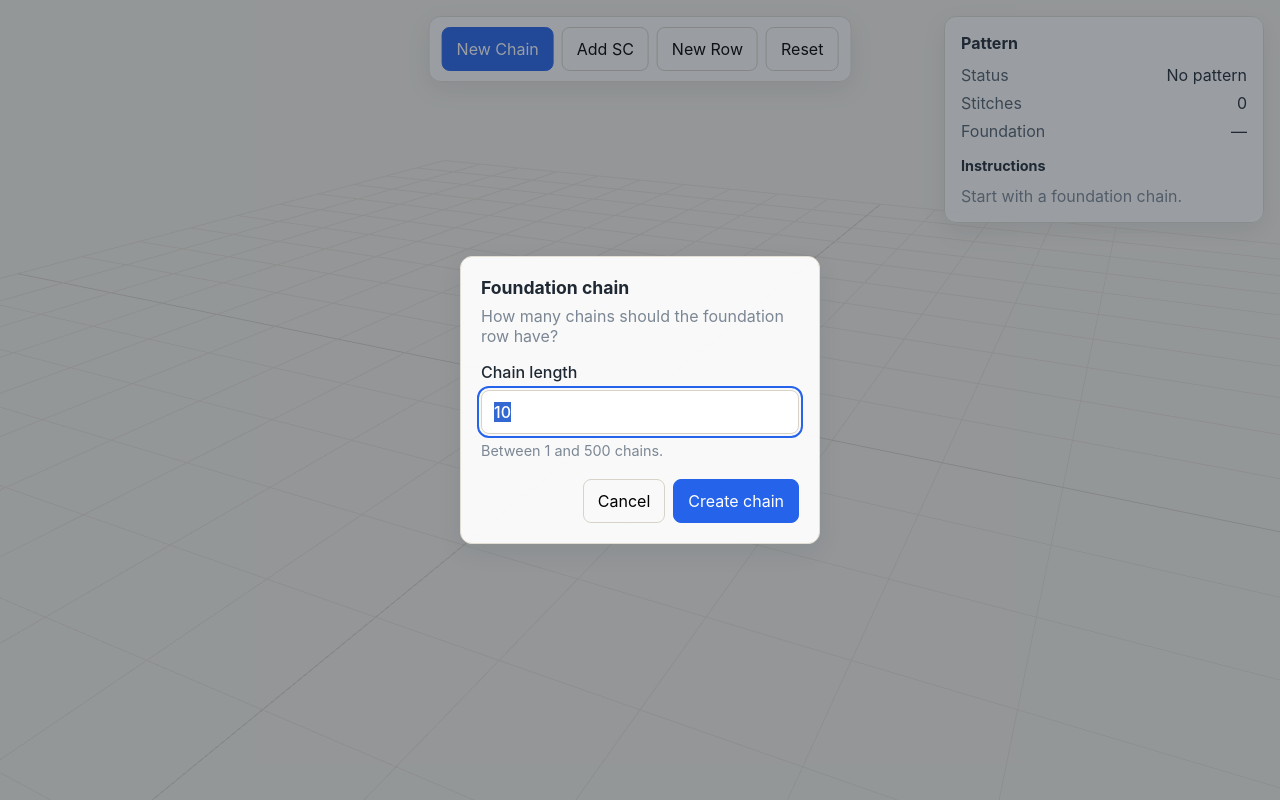
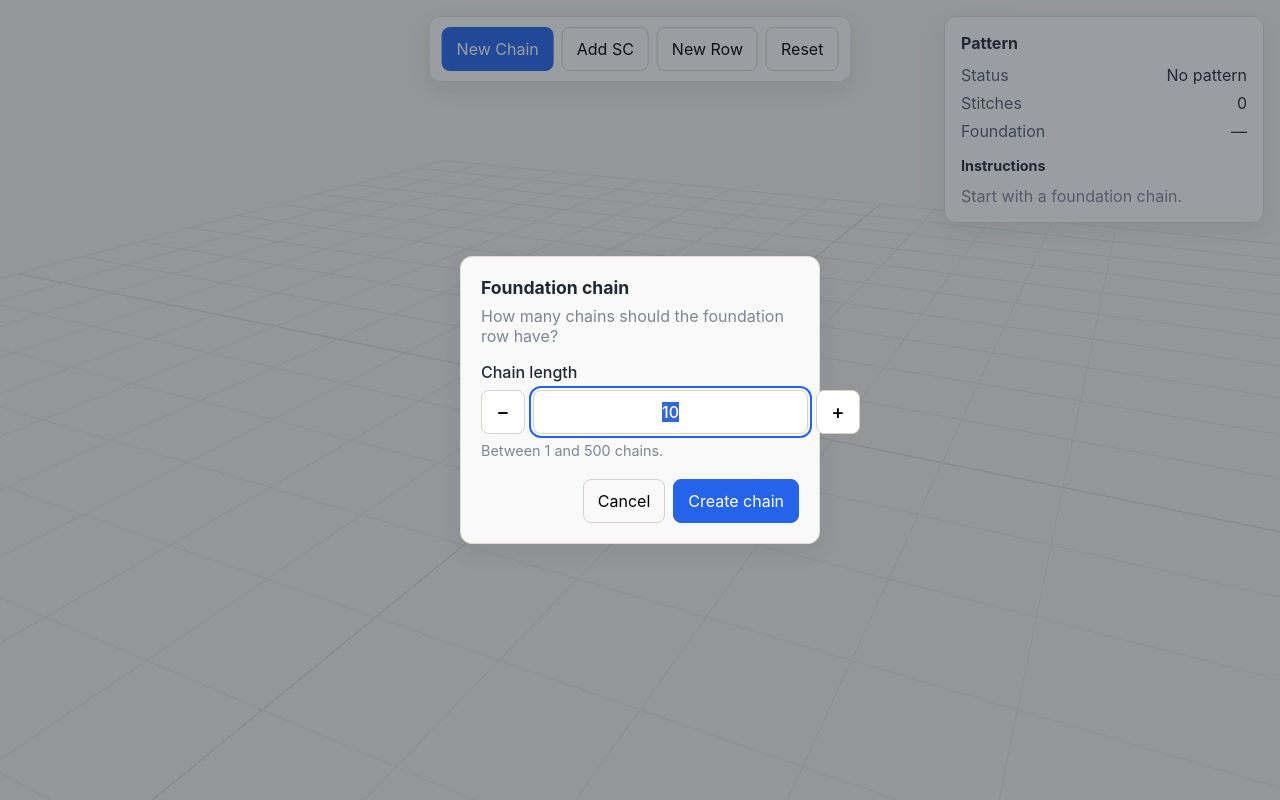
Before and after one commit to chapmanhk/crochet-3d, a React (Vite) app: page / in a window 1280 px wide. Both pictures are taken after a click on the button "New Chain". Built offline with nearby package versions, Linux system fonts and the light colour scheme.

Commit message:
Add hybrid stepper to chain length dialog
Update foundation-chain.feature with default, stepper, and bounds
scenarios. Implement spinbutton UI with -/+, keyboard arrows, default
10, and disabled controls at min/max.

Co-authored-by: Hannah Ofstedahl <chapmanhk@users.noreply.github.com>

```diff
--- a/src/app/ChainLengthDialog.tsx
+++ b/src/app/ChainLengthDialog.tsx
@@ -1,10 +1,25 @@
 import { useEffect, useId, useRef, useState } from 'react';
 import { MAX_CHAIN_LENGTH, MIN_CHAIN_LENGTH } from '@engine/index';
+
+export const DEFAULT_CHAIN_LENGTH = 10;
 
 interface ChainLengthDialogProps {
   open: boolean;
   onClose: () => void;
   onSubmit: (length: number) => void;
+}
+
+function parseLength(value: string): number | null {
+  if (!value) {
+    return null;
+  }
+
+  const length = Number.parseInt(value, 10);
+  return Number.isInteger(length) ? length : null;
+}
+
+function clampLength(length: number): number {
+  return Math.min(MAX_CHAIN_LENGTH, Math.max(MIN_CHAIN_LENGTH, length));
 }
 
 export function ChainLengthDialog({
@@ -14,16 +29,22 @@ export function ChainLengthDialog({
 }: ChainLengthDialogProps) {
   const titleId = useId();
   const descriptionId = useId();
+  const labelId = useId();
   const inputRef = useRef<HTMLInputElement>(null);
-  const [value, setValue] = useState('10');
+  const [value, setValue] = useState(String(DEFAULT_CHAIN_LENGTH));
   const [error, setError] = useState<string | null>(null);
+
+  const numericValue = parseLength(value);
+  const stepBase = numericValue ?? DEFAULT_CHAIN_LENGTH;
+  const canDecrease = stepBase > MIN_CHAIN_LENGTH;
+  const canIncrease = stepBase < MAX_CHAIN_LENGTH;
 
   useEffect(() => {
     if (!open) {
       return;
     }
 
-    setValue('10');
+    setValue(String(DEFAULT_CHAIN_LENGTH));
     setError(null);
     inputRef.current?.focus();
     inputRef.current?.select();
@@ -38,13 +59,24 @@ export function ChainLengthDialog({
     setError(null);
   };
 
+  const adjustLength = (delta: number) => {
+    const next = clampLength(stepBase + delta);
+    setValue(String(next));
+    setError(null);
+  };
+
   const handleSubmit = () => {
     if (!value) {
       setError('Enter a chain length.');
       return;
     }
 
-    const length = Number.parseInt(value, 10);
+    const length = parseLength(value);
+    if (length === null) {
+      setError('Enter a chain length.');
+      return;
+    }
+
     if (length < MIN_CHAIN_LENGTH || length > MAX_CHAIN_LENGTH) {
       setError(
         `Chain length must be between ${MIN_CHAIN_LENGTH} and ${MAX_CHAIN_LENGTH}.`,
@@ -70,16 +102,35 @@ export function ChainLengthDialog({
           How many chains should the foundation row have?
         </p>
 
-        <label className="dialog-field" htmlFor="chain-length-input">
-          Chain length
+        <div className="dialog-field">
+          <span id={labelId}>Chain length</span>
+          <div
+            className="chain-stepper"
+            role="group"
+            aria-labelledby={labelId}
+          >
+            <button
+              type="button"
+              className="btn stepper-btn"
+              aria-label="Decrease chain length"
+              disabled={!canDecrease}
+              onClick={() => adjustLength(-1)}
+            >
+              −
+            </button>
             <input
               ref={inputRef}
               id="chain-length-input"
-            className="dialog-input"
+              className="dialog-input stepper-input"
               type="text"
               inputMode="numeric"
               pattern="[0-9]*"
               autoComplete="off"
+              role="spinbutton"
+              aria-valuemin={MIN_CHAIN_LENGTH}
+              aria-valuemax={MAX_CHAIN_LENGTH}
+              aria-valuenow={numericValue ?? undefined}
+              aria-label="Chain length"
               value={value}
               onChange={(event) => handleChange(event.target.value)}
               onKeyDown={(event) => {
@@ -91,9 +142,31 @@ export function ChainLengthDialog({
                   event.preventDefault();
                   onClose();
                 }
+                if (event.key === 'ArrowUp') {
+                  event.preventDefault();
+                  if (canIncrease) {
+                    adjustLength(1);
+                  }
+                }
+                if (event.key === 'ArrowDown') {
+                  event.preventDefault();
+                  if (canDecrease) {
+                    adjustLength(-1);
+                  }
+                }
               }}
             />
-        </label>
+            <button
+              type="button"
+              className="btn stepper-btn"
+              aria-label="Increase chain length"
+              disabled={!canIncrease}
+              onClick={() => adjustLength(1)}
+            >
+              +
+            </button>
+          </div>
+        </div>
 
         <p className="dialog-hint muted">
           Between {MIN_CHAIN_LENGTH} and {MAX_CHAIN_LENGTH} chains.
--- a/src/app/styles.css
+++ b/src/app/styles.css
@@ -188,6 +188,29 @@ button {
   font-weight: 500;
 }
 
+.chain-stepper {
+  display: grid;
+  grid-template-columns: 44px 1fr 44px;
+  gap: 8px;
+  align-items: center;
+}
+
+.stepper-btn {
+  min-width: 44px;
+  padding: 10px 0;
+  font-size: 1.25rem;
+  line-height: 1;
+}
+
+.stepper-btn:disabled {
+  opacity: 0.45;
+  cursor: not-allowed;
+}
+
+.stepper-input {
+  text-align: center;
+}
+
 .dialog-input {
   min-height: 44px;
   padding: 10px 12px;
```
Also changed, not shown: .cursor/skills/behavior-specs/SKILL.md, .cursor/skills/ui-ux-creative-tool/SKILL.md, 2 other files (tests, documents, lock files or other folders). Lines whose indentation alone changed are shown as unchanged.
